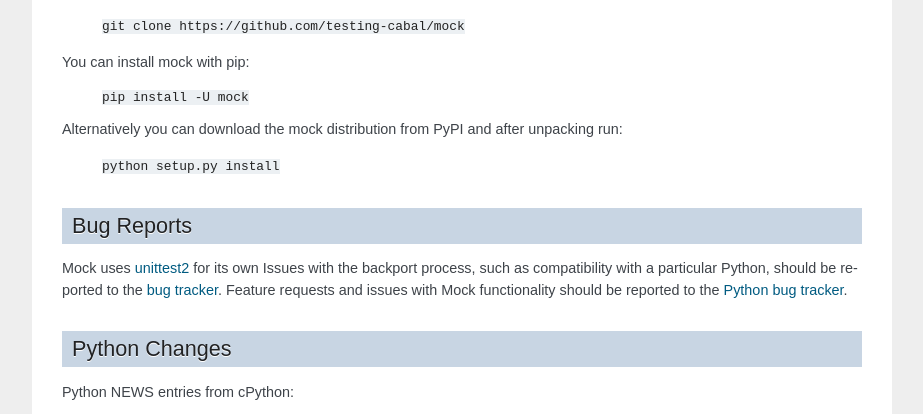
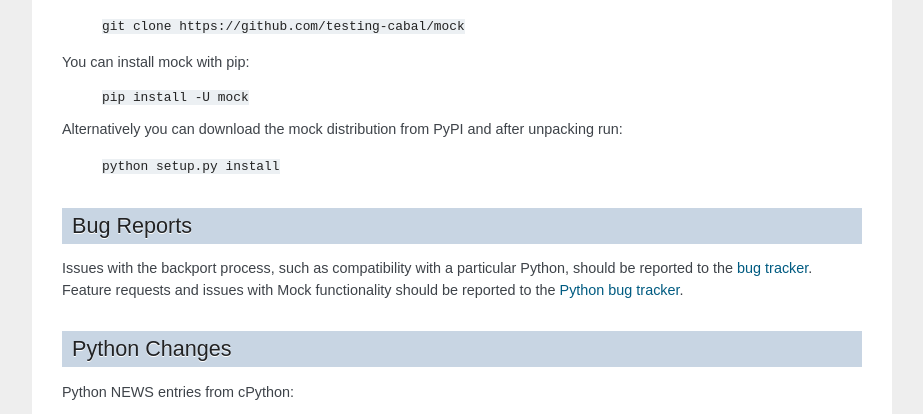
Before and after one commit to testing-cabal/mock, a Sphinx documentation site: the page built from docs/index.txt, in a window 1280 px wide and 900 px high, scrolled down 909 px, cut to the strip 0-414 px from the top of the window. Shown: the whole strip, without its empty margins (198-1121 px from the left). Built offline with Sphinx 7.4.7, drawn with Linux system fonts in a browser that asks for light colours; the version number could not be read and is left out.

Commit message:
fixup! Overhaul docs.
Remove broken and incomplete sentence left behind in the process of
commit 18c9bbd7e67055041260ae905891dee74586409c

```diff
--- a/docs/index.txt
+++ b/docs/index.txt
@@ -90,7 +90,6 @@
 Bug Reports
 +++++++++++
 
-Mock uses `unittest2 <http://pypi.python.org/pypi/unittest2>`_ for its own
 Issues with the backport process, such as compatibility with a particular
 Python, should be reported to the `bug tracker
 <https://github.com/testing-cabal/mock/issues>`_. Feature requests and issues
```
